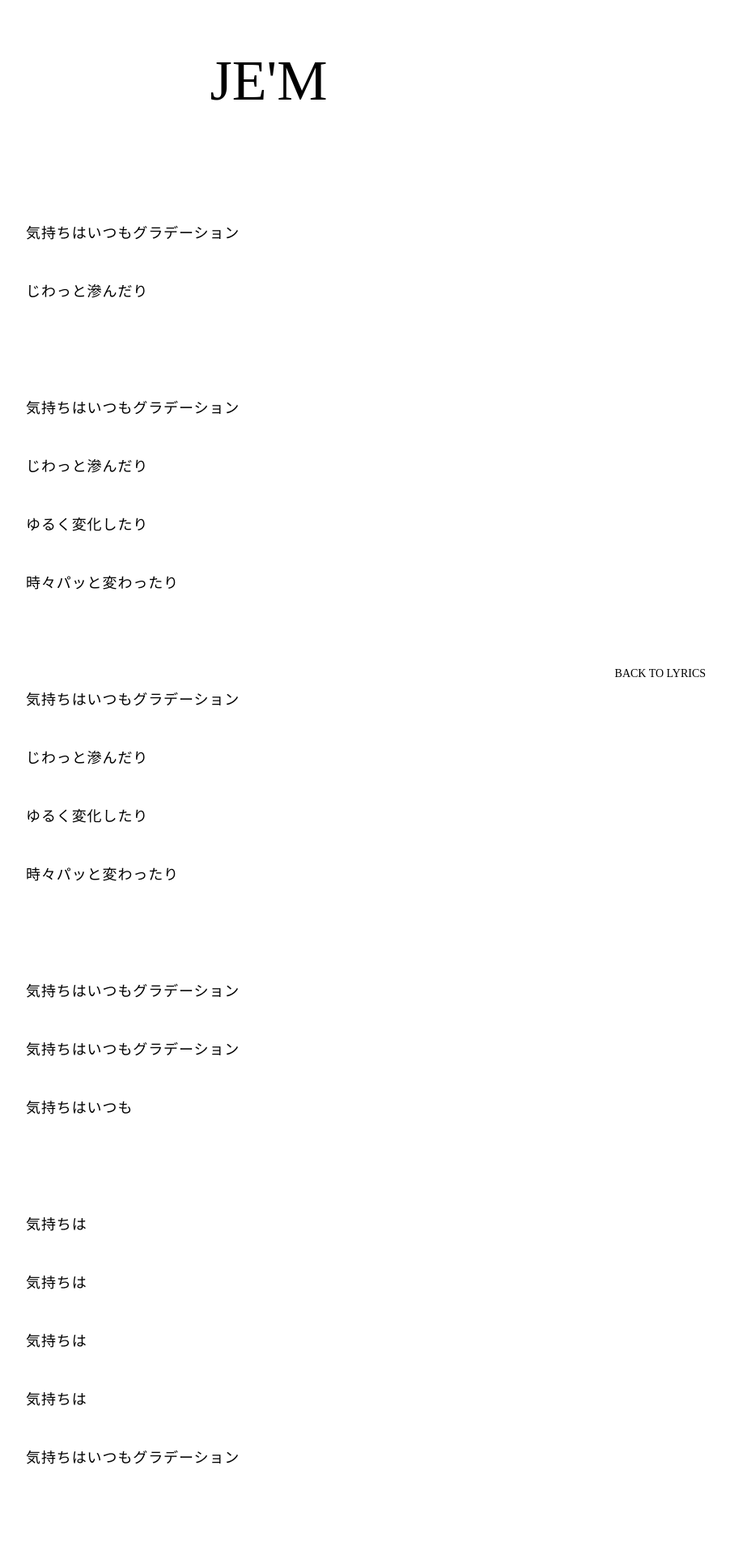
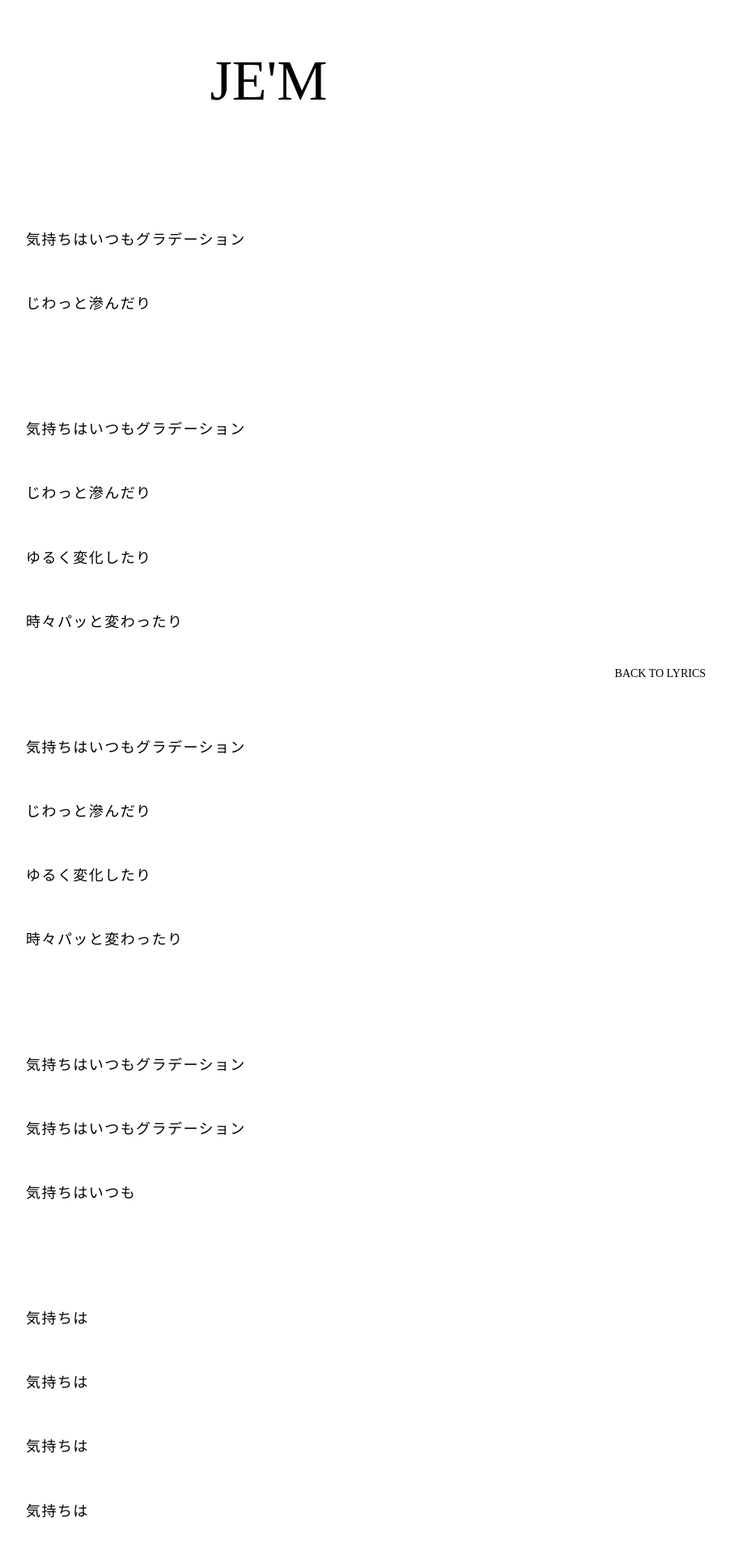
Before and after one commit to ohlucinda/jemlyrics, a Jekyll site: the page built from _posts/2026-04-10-気持ちはいつも 2.md, in a window 1280 px wide. Shown: the top 1920 px of the page at 81% size, without its empty margins (308-1210 px from the left). Built offline with Jekyll 4.4.1, drawn with Linux system fonts in a browser that asks for light colours; some web fonts are replaced.

Commit message:
Update lyrics.html

```diff
--- a/_layouts/lyrics.html
+++ b/_layouts/lyrics.html
@@ -3,7 +3,7 @@
 <head>
 <meta charset="UTF-8">
 <meta name="viewport" content="width=device-width, initial-scale=1.0">
-<link href="https://fonts.googleapis.com/css2?family=Aboreto&family=Line+Seed+JP:wght@400;700&display=swap" rel="stylesheet">
+<link href="https://fonts.googleapis.com/css2?family=Aboreto&family=Zen+Maru+Gothic:wght@400;500&display=swap" rel="stylesheet">
 <style>
 * { box-sizing: border-box; }
 body { font-family: 'Aboreto', cursive; margin: 0; padding: 0; }
@@ -17,17 +17,19 @@
   gap: 40px;
 }
 .site-header a { font-size: 70px; }
-/* 歌詞テキストのフォント設定 */
+
+/* 歌詞の部分：丸みのある優しいフォントに */
 .lyrics-content {
-  font-family: 'Line Seed JP', sans-serif;
+  font-family: 'Zen Maru Gothic', sans-serif;
   font-size: 18px;
-  line-height: 2;
+  line-height: 2.2; /* 行間を広げてゆったりさせました */
   text-align: left;
   white-space: pre-wrap;
   width: 60%;
   margin-left: 10%;
-  letter-spacing: 0.05em;
+  letter-spacing: 0.08em; /* 文字のトゲトゲ感を消すために間隔を少し広げています */
 }
+
 .back {
   position: fixed;
   bottom: 60px;
```
